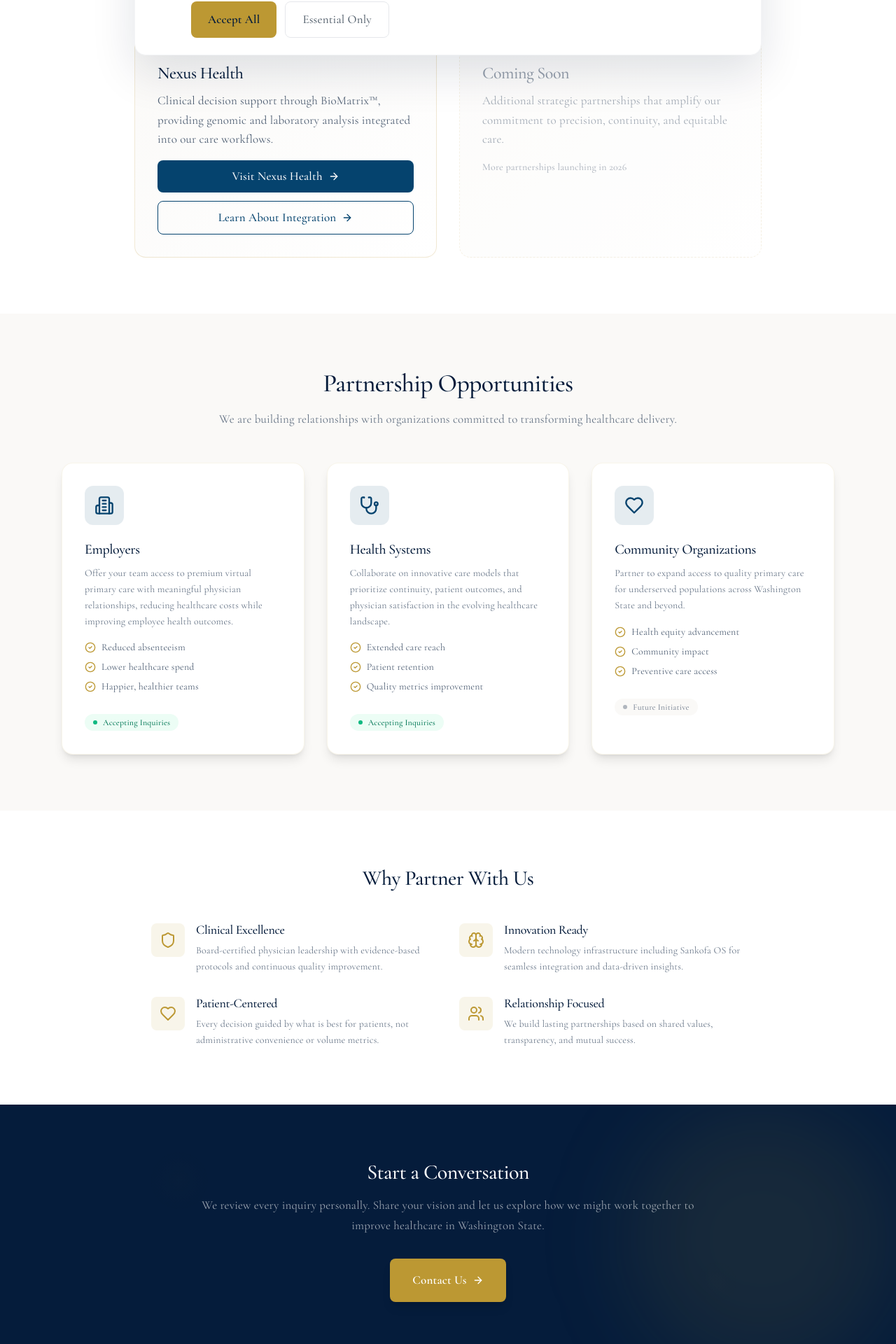
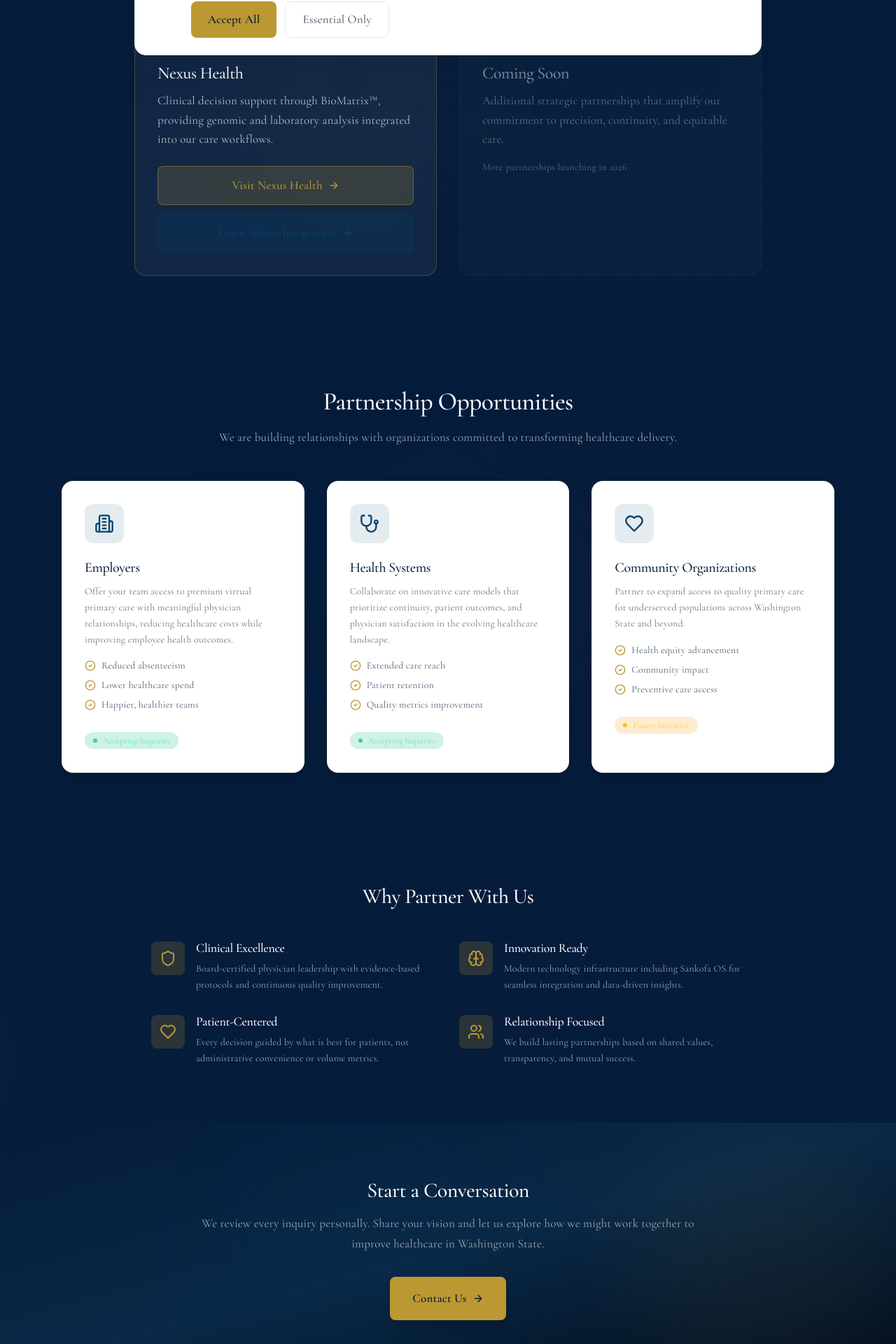
Before and after one commit to NDCHVISION/SFM-ELITE, a Next.js app: page /partnerships in a window 1280 px wide. Shown: the part 697-2617 px from the top of the page at 70% size. Built offline with nearby package versions, Linux system fonts and the light colour scheme.

Commit message:
style: Dark theme for partnerships page, restructure Sankofa OS with Nexus Health anchor

```diff
--- a/app/partnerships/page.tsx
+++ b/app/partnerships/page.tsx
@@ -77,25 +77,29 @@ export default function PartnershipsPage() {
       </section>
 
       {/* Current Partners */}
-      <section className="py-20 bg-white" aria-labelledby="current-partners">
-        <div className="max-w-6xl mx-auto px-6">
+      <section className="py-20 bg-sfm-navy relative overflow-hidden" aria-labelledby="current-partners">
+        <div className="absolute inset-0 opacity-50" aria-hidden="true">
+          <div className="absolute top-1/2 left-1/4 w-96 h-96 bg-sfm-gold/5 rounded-full blur-3xl -translate-y-1/2" />
+          <div className="absolute bottom-1/4 right-1/4 w-96 h-96 bg-sfm-azure/5 rounded-full blur-3xl" />
+        </div>
+        <div className="relative max-w-6xl mx-auto px-6">
           <div className="text-center mb-16">
-            <h2 id="current-partners" className="font-display text-3xl md:text-4xl text-sfm-navy mb-4">
+            <h2 id="current-partners" className="font-display text-3xl md:text-4xl text-white mb-4">
               Current Partners
             </h2>
-            <p className="text-sfm-navy/60 max-w-2xl mx-auto">
+            <p className="text-white/60 max-w-2xl mx-auto">
               Organizations helping us deliver Medicine That Remembers™
             </p>
           </div>
 
           <div className="grid grid-cols-1 md:grid-cols-2 gap-8 max-w-4xl mx-auto">
             {/* Nexus Health */}
-            <div className="bg-gradient-to-br from-sfm-cream to-white rounded-2xl p-8 border border-sfm-gold/20 hover:shadow-lg transition-shadow">
-              <div className="w-12 h-12 mb-6 bg-sfm-azure/10 rounded-xl flex items-center justify-center">
-                <Brain className="w-6 h-6 text-sfm-azure" aria-hidden="true" />
+            <div className="bg-white/[0.05] border border-sfm-gold/30 rounded-2xl p-8 hover:bg-white/[0.08] transition-all hover:border-sfm-gold/50">
+              <div className="w-12 h-12 mb-6 bg-sfm-gold/20 rounded-xl flex items-center justify-center">
+                <Brain className="w-6 h-6 text-sfm-gold" aria-hidden="true" />
               </div>
-              <h3 className="font-display text-2xl text-sfm-navy mb-3">Nexus Health</h3>
-              <p className="text-sfm-navy/70 leading-relaxed mb-4">
+              <h3 className="font-display text-2xl text-white mb-3">Nexus Health</h3>
+              <p className="text-white/70 leading-relaxed mb-6">
                 Clinical decision support through BioMatrix™, providing genomic and laboratory analysis integrated into our care workflows.
               </p>
               <div className="flex flex-col gap-3">
@@ -103,44 +107,48 @@ export default function PartnershipsPage() {
                   href="https://nexushealth.me"
                   target="_blank"
                   rel="noopener noreferrer"
-                  className="inline-flex items-center justify-center gap-2 px-4 py-2 bg-sfm-azure text-white font-medium rounded-lg hover:bg-sfm-navy transition-colors"
+                  className="inline-flex items-center justify-center gap-2 px-4 py-3 bg-sfm-gold/20 text-sfm-gold font-medium rounded-lg hover:bg-sfm-gold/30 border border-sfm-gold/40 transition-all"
                 >
                   Visit Nexus Health
                   <ArrowRight className="w-4 h-4" />
                 </a>
-                <Link
+                <a
                   href="/sankofa-os#nexus-health"
-                  className="inline-flex items-center justify-center gap-2 px-4 py-2 border border-sfm-azure text-sfm-azure font-medium rounded-lg hover:bg-sfm-azure/5 transition-colors"
+                  className="inline-flex items-center justify-center gap-2 px-4 py-3 bg-sfm-azure/20 text-sfm-azure font-medium rounded-lg hover:bg-sfm-azure/30 border border-sfm-azure/40 transition-all"
                 >
                   Learn About Integration
                   <ArrowRight className="w-4 h-4" />
-                </Link>
+                </a>
               </div>
             </div>
 
             {/* Future Partners Placeholder */}
-            <div className="bg-gradient-to-br from-sfm-cream to-white rounded-2xl p-8 border border-sfm-gold/20 border-dashed opacity-60">
+            <div className="bg-white/[0.03] border border-sfm-gold/20 border-dashed rounded-2xl p-8 opacity-70">
               <div className="w-12 h-12 mb-6 bg-sfm-gold/10 rounded-xl flex items-center justify-center">
-                <Briefcase className="w-6 h-6 text-sfm-gold" aria-hidden="true" />
+                <Briefcase className="w-6 h-6 text-sfm-gold/60" aria-hidden="true" />
               </div>
-              <h3 className="font-display text-2xl text-sfm-navy/70 mb-3">Coming Soon</h3>
-              <p className="text-sfm-navy/60 leading-relaxed mb-4">
+              <h3 className="font-display text-2xl text-white/70 mb-3">Coming Soon</h3>
+              <p className="text-white/50 leading-relaxed mb-4">
                 Additional strategic partnerships that amplify our commitment to precision, continuity, and equitable care.
               </p>
-              <p className="text-sfm-navy/50 text-sm font-medium">More partnerships launching in 2026</p>
+              <p className="text-white/40 text-sm font-medium">More partnerships launching in 2026</p>
             </div>
           </div>
         </div>
       </section>
 
       {/* Partnership Opportunities */}
-      <section className="py-20 bg-sfm-cream" aria-labelledby="opportunities">
-        <div className="max-w-6xl mx-auto px-6">
+      <section className="py-20 bg-sfm-navy relative overflow-hidden" aria-labelledby="opportunities">
+        <div className="absolute inset-0 opacity-50" aria-hidden="true">
+          <div className="absolute top-1/4 right-1/3 w-96 h-96 bg-sfm-gold/5 rounded-full blur-3xl" />
+          <div className="absolute bottom-1/3 left-1/4 w-96 h-96 bg-sfm-azure/5 rounded-full blur-3xl" />
+        </div>
+        <div className="relative max-w-6xl mx-auto px-6">
           <div className="text-center mb-12">
-            <h2 id="opportunities" className="font-display text-3xl md:text-4xl text-sfm-navy mb-4">
+            <h2 id="opportunities" className="font-display text-3xl md:text-4xl text-white mb-4">
               Partnership Opportunities
             </h2>
-            <p className="text-sfm-navy/60 max-w-2xl mx-auto">
+            <p className="text-white/60 max-w-2xl mx-auto">
               We are building relationships with organizations committed to transforming healthcare delivery.
             </p>
           </div>
@@ -190,11 +198,11 @@ export default function PartnershipsPage() {
 
                 <span className={`inline-flex items-center gap-2 px-3 py-1 rounded-full text-xs font-medium ${
                   item.status === 'Accepting Inquiries'
-                    ? 'bg-emerald-50 text-emerald-700'
-                    : 'bg-sfm-cream text-sfm-navy/50'
+                    ? 'bg-emerald-500/20 text-emerald-300'
+                    : 'bg-amber-500/20 text-amber-300'
                 }`}>
                   <span className={`w-1.5 h-1.5 rounded-full ${
-                    item.status === 'Accepting Inquiries' ? 'bg-emerald-500' : 'bg-sfm-navy/30'
+                    item.status === 'Accepting Inquiries' ? 'bg-emerald-400' : 'bg-amber-400'
                   }`} aria-hidden="true" />
                   {item.status}
                 </span>
@@ -205,10 +213,14 @@ export default function PartnershipsPage() {
       </section>
 
       {/* Why Partner With Us */}
-      <section className="py-20 bg-white" aria-labelledby="why-partner">
-        <div className="max-w-4xl mx-auto px-6">
+      <section className="py-20 bg-sfm-navy relative overflow-hidden" aria-labelledby="why-partner">
+        <div className="absolute inset-0 opacity-50" aria-hidden="true">
+          <div className="absolute top-1/3 -left-96 w-96 h-96 bg-sfm-gold/5 rounded-full blur-3xl" />
+          <div className="absolute bottom-1/3 -right-96 w-96 h-96 bg-sfm-azure/5 rounded-full blur-3xl" />
+        </div>
+        <div className="relative max-w-4xl mx-auto px-6">
           <div className="text-center mb-12">
-            <h2 id="why-partner" className="font-display text-3xl text-sfm-navy mb-4">
+            <h2 id="why-partner" className="font-display text-3xl text-white mb-4">
               Why Partner With Us
             </h2>
           </div>
@@ -237,12 +249,12 @@ export default function PartnershipsPage() {
               },
             ].map((item) => (
               <div key={item.title} className="flex gap-4">
-                <div className="w-12 h-12 bg-sfm-gold/10 rounded-lg flex items-center justify-center flex-shrink-0">
+                <div className="w-12 h-12 bg-sfm-gold/20 rounded-lg flex items-center justify-center flex-shrink-0">
                   <item.icon className="w-6 h-6 text-sfm-gold" aria-hidden="true" />
                 </div>
                 <div>
-                  <h3 className="font-display text-lg text-sfm-navy mb-2">{item.title}</h3>
-                  <p className="text-sfm-navy/60 text-sm leading-relaxed">{item.description}</p>
+                  <h3 className="font-display text-lg text-white mb-2">{item.title}</h3>
+                  <p className="text-white/60 text-sm leading-relaxed">{item.description}</p>
                 </div>
               </div>
             ))}
@@ -251,9 +263,11 @@ export default function PartnershipsPage() {
       </section>
 
       {/* CTA Section */}
-      <section className="py-20 bg-sfm-navy relative overflow-hidden">
-        <div className="absolute inset-0 pattern-sankofa-spiral-gold pattern-subtle" aria-hidden="true" />
-        <div className="absolute top-0 right-0 w-96 h-96 bg-sfm-gold/10 rounded-full blur-3xl" aria-hidden="true" />
+      <section className="py-20 bg-gradient-to-br from-sfm-navy via-[#0a2847] to-sfm-navy-deep relative overflow-hidden">
+        <div className="absolute inset-0 opacity-50" aria-hidden="true">
+          <div className="absolute top-0 right-0 w-96 h-96 bg-sfm-gold/10 rounded-full blur-3xl" />
+          <div className="absolute bottom-0 left-1/4 w-96 h-96 bg-sfm-azure/10 rounded-full blur-3xl" />
+        </div>
 
         <div className="relative max-w-3xl mx-auto px-6 text-center">
           <h2 className="font-display text-3xl text-white mb-4">
@@ -265,7 +279,7 @@ export default function PartnershipsPage() {
           </p>
           <Link
             href="/contact"
-            className="inline-flex items-center gap-2 px-8 py-4 bg-sfm-gold hover:bg-sfm-gold-dark text-white font-semibold rounded-lg transition-all duration-300 shadow-lg hover:shadow-xl"
+            className="inline-flex items-center gap-2 px-8 py-4 bg-sfm-gold hover:bg-sfm-gold-light text-sfm-navy font-semibold rounded-lg transition-all duration-300 shadow-lg hover:shadow-xl"
           >
             Contact Us
             <ArrowRight className="w-4 h-4" aria-hidden="true" />
```
